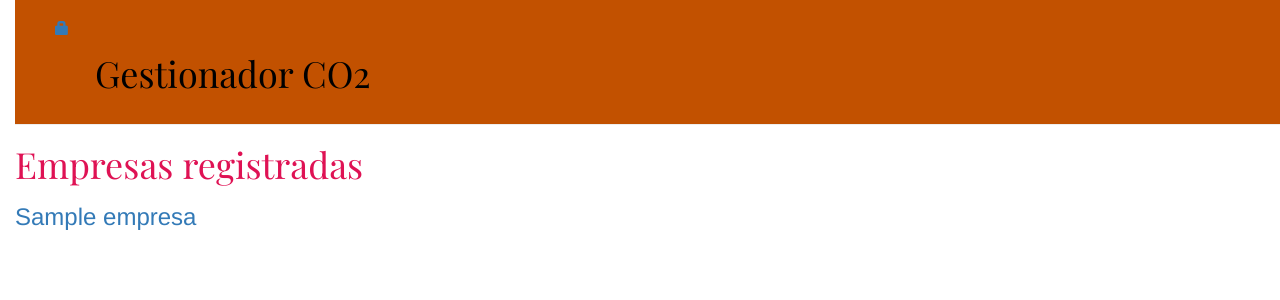
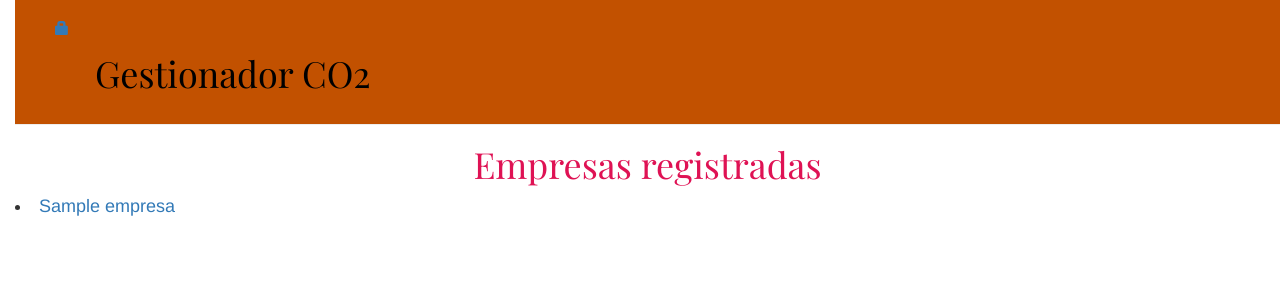
Before and after one commit to apesantvin/proyecto, a Django app: page / in a window 1280 px wide. Shown: the top 300 px of the page. Run offline with Django 3.2, Linux system fonts and the light colour scheme; tables that the repository leaves empty hold one stand-in row (values such as "Sample post"); some libraries are stand-ins or nearby versions.

Commit message:
mejorar un poco el css

```diff
--- a/GestionCO2/static/css/base.css
+++ b/GestionCO2/static/css/base.css
@@ -12,3 +12,10 @@
     padding: 20px 20px 20px 40px;
     font-family: 'Playfair Display', serif;
 }
+
+.titulo_pagina{
+    text-align:center;
+}
+.Texto{
+    font-size:large;
+}
--- a/GestionCO2/templates/GestionCO2/lista_empresas.html
+++ b/GestionCO2/templates/GestionCO2/lista_empresas.html
@@ -1,8 +1,14 @@
 {% extends 'GestionCO2/base.html' %}
 
 {% block content %}
-    <h1>Empresas registradas</h1>
+    <div class="Titulo_pagina">
+            <h1>Empresas registradas</h1>
+    </div>
     {% for tabla in datos %}
-    <h3><a href="{% url 'empresa_detalles' pk=tabla.pk %}">{{ tabla.nombre_empresa }}</a></h3>
+        <div class="Texto">
+            <dl>
+                <dd><li type="disc"><a href="{% url 'empresa_detalles' pk=tabla.pk %}">{{ tabla.nombre_empresa }}</a></li></dd>
+            </dl>
+        </div>
     {% endfor %}
 {% endblock %}
--- a/GestionCO2/templates/registration/login.html
+++ b/GestionCO2/templates/registration/login.html
@@ -22,5 +22,6 @@
 
         <input type="submit" value="Entrar" />
         <input type="hidden" name="next" value="{{ next }}" />
+        <a class="btn btn-default" href="{% url 'register' %}">Registrar </a>
     </form>
 {% endblock %}
--- a/GestionCO2/templates/registration/register.html
+++ b/GestionCO2/templates/registration/register.html
@@ -1,4 +1,4 @@
-{% extends 'blog/base.html' %}
+{% extends 'GestionCO2/base.html' %}
 
 {% block content %}
     <div class="Titulo_register">
--- a/GestionCO2/urls.py
+++ b/GestionCO2/urls.py
@@ -7,4 +7,5 @@
     path('', views.empresa_lista, name='empresa_lista'),
     path('empresa/<int:pk>/', views.empresa_detalles, name='empresa_detalles'),
     path('añadir_empresa/', views.añadir_empresa, name='añadir_empresa'),
+    path('register', views.register, name='register'),
 ]+ static(settings.MEDIA_URL,document_root=settings.MEDIA_ROOT)
--- a/GestionCO2/views.py
+++ b/GestionCO2/views.py
@@ -5,7 +5,7 @@
 from django.contrib.auth import login as do_login
 
 def empresa_lista(request):
-    datos = Empresa.objects.all()
+    datos = Empresa.objects.all().order_by('nombre_empresa')
     return render(request, 'GestionCO2/lista_empresas.html', {'datos':datos, 'Nombre':'Personas'})
 
 def empresa_detalles(request,pk):
@@ -24,3 +24,18 @@
     else:
         form = EmpresaForm()
     return render(request, 'GestionCO2/añadir_empresa.html', {'form': form})
+
+def register(request):
+    form = UserCreationForm()
+    form.fields['username'].help_text = None
+    form.fields['password1'].help_text = None
+    form.fields['password2'].help_text = None
+    if request.method == "POST":
+        form = UserCreationForm(data=request.POST)
+
+        if form.is_valid():
+            user = form.save()
+            if user is not None:
+                do_login(request, user)
+                return redirect('/')
+    return render(request, "registration/register.html", {'form': form})
```
Also changed, not shown: media/logos/Captura_de_pantalla_de_2019-04-14_23-46-50.png (added), media/logos/apex.jpg (added), media/logos/gatitos.jpg (added), 1 other file.
